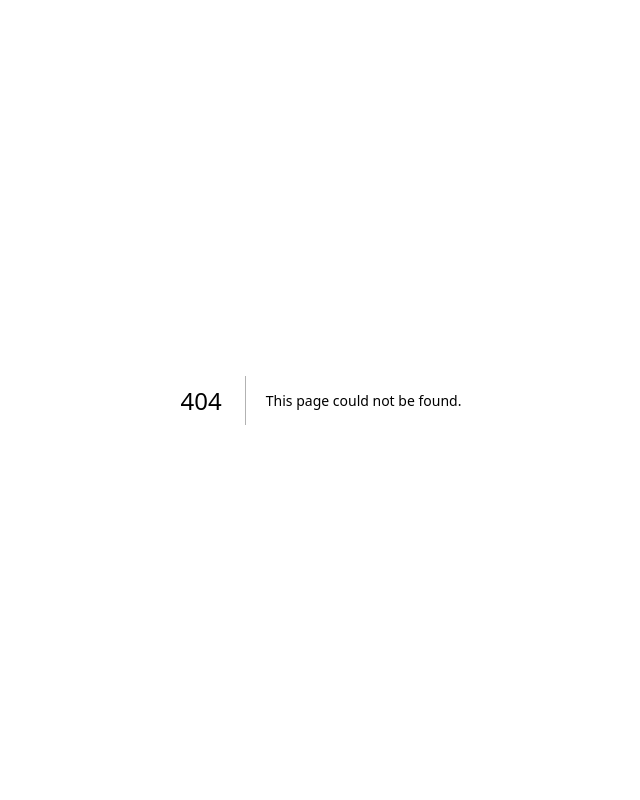
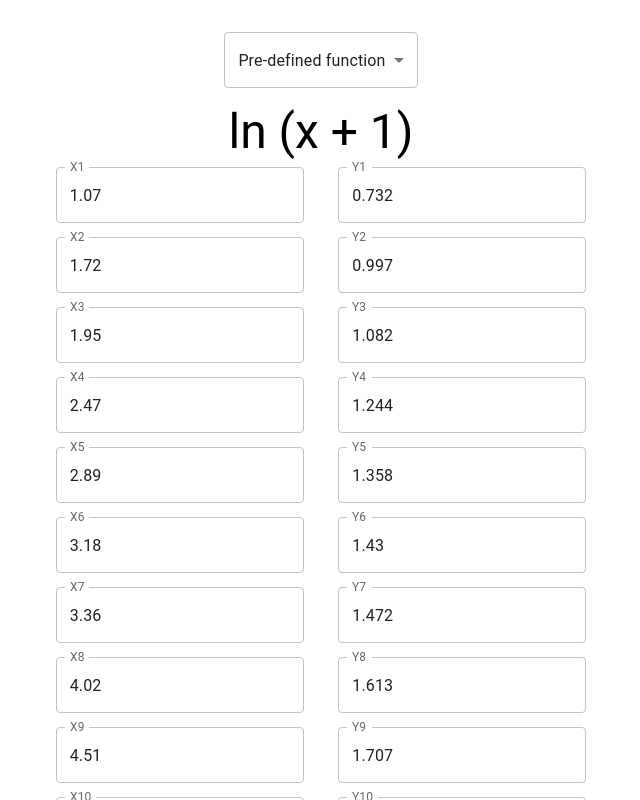
Before and after one commit to Ben-Sicat/mp5, a Next.js app: page /interpolation in a window 1280 px wide. Before the commit this address had no page. Shown: the whole page, without its empty margins (319-959 px from the left). Built offline with nearby package versions, Linux system fonts and the light colour scheme.

Commit message:
feat: lagrange interpolation

```diff
--- a/package.json
+++ b/package.json
@@ -23,6 +23,7 @@
   },
   "devDependencies": {
     "@types/node": "^18.15.11",
-    "@types/react": "^18.0.31"
+    "@types/react": "^18.0.31",
+    "@types/react-katex": "^3.0.0"
   }
 }
--- /dev/null
+++ b/src/pages/interpolation/index.jsx
@@ -0,0 +1,193 @@
+import { useEffect, useState } from 'react';
+import { Typography, Box, FormControl, Select, MenuItem, TextField, Button } from '@mui/material';
+import round from '../../functions/Round';
+import { InlineMath, BlockMath } from 'react-katex';
+
+const rootContainer = {
+  padding: '2em',
+  display: 'flex',
+  width: '100%',
+  height: '100vh',
+  flexDirection: "column",
+  alignItems: 'center',
+  color: 'black',
+  backgroundColor: 'white',
+}
+
+const coordinatesContainer = {
+  display: 'flex',
+  width: '600px',
+  height: '100%',
+  justifyContent: 'space-evenly',
+  alignItems: 'center',
+  maxHeight: '70px'
+}
+
+function CoordinatesInput() {
+  const [option, setOption] = useState('predefined');
+  const [numberOfPoints, setNumberOfPoints] = useState(0);
+  const [coordinates, setCoordinates] = useState([]);
+  const [xValue, setXValue] = useState(0);
+  const [isInterpolated, setIsInterpolated] = useState(false);
+  const [interpolatedValue, setInterpolatedValue] = useState(0);
+
+  useEffect(() => {
+    if (option == "predefined") {
+      return setCoordinates([[
+        1.07,
+        0.732
+      ],
+      [
+        1.72,
+        0.997
+      ],
+      [
+        1.95,
+        1.082
+      ],
+      [
+        2.47,
+        1.244
+      ],
+      [
+        2.89,
+        1.358
+      ],
+      [
+        3.18,
+        1.43
+      ],
+      [
+        3.36,
+        1.472
+      ],
+      [
+        4.02,
+        1.613
+      ],
+      [
+        4.51,
+        1.707
+      ],
+      [
+        5.26,
+        1.834
+      ]]);
+    }
+    setCoordinates([]);
+  }, [option])
+
+  const handleCoordinateChange = (coordinateIndex, valueIndex) => (event) => {
+    const value = parseFloat(event.target.value);
+    setCoordinates((prevCoordinates) => {
+      const newCoordinates = [...prevCoordinates];
+      newCoordinates[coordinateIndex][valueIndex] = value;
+      return newCoordinates;
+    });
+  };
+
+  const onNumberOfPointsChange = (event) => {
+    try {
+      const value = parseInt(event.target.value);
+      setNumberOfPoints(value);
+      if (value >= 10) {
+        setCoordinates(Array(value).fill([null, null]));
+      }
+    } catch (e) {
+      return;
+    }
+  };
+
+  function handleXValueChange(e) {
+    setXValue(e.target.value);
+  }
+
+  function handleOptionChange(e) {
+    setOption(e.target.value);
+  }
+
+  function handleInterpolate() {
+    setIsInterpolated(true);
+  }
+
+  function handleSubmit(event) {
+    event.preventDefault();
+    let value = 0;
+    for (let i = 0; i < coordinates.length; i++) {
+      let temp = 1;
+      for (let j = 0; j < coordinates.length; j++) {
+        if (i !== j) {
+          temp *= (xValue - coordinates[j][0]) / (coordinates[i][0] - coordinates[j][0])
+        }
+      }
+      value += coordinates[i][1] * temp;
+    }
+    console.log(coordinates);
+    setInterpolatedValue(value);
+    console.log(interpolatedValue);
+  };
+
+  return (
+    <Box sx={rootContainer}>
+      <Box sx={{ marginBottom: "1em"}}>
+        <FormControl fullWidth>
+            <Select
+              fullWidth
+              id="select"
+              defaultValue='predefined'
+              value={option}
+              onChange={handleOptionChange}
+            >
+            <MenuItem value={'predefined'}>Pre-defined function</MenuItem>
+            <MenuItem value={'defined'}>Define a set of points</MenuItem>
+          </Select>
+        </FormControl>
+      </Box>
+
+      {option == 'predefined' && <Typography variant="h3"> ln (x + 1) </Typography> }
+
+      <form onSubmit={handleSubmit}>
+        {coordinates.map((coordinate, index) => (
+          <Box sx={coordinatesContainer} key={index}>
+            <TextField
+              label={`X${index + 1}`}
+              type="input"
+              value={coordinate[0] || ''}
+              onChange={handleCoordinateChange(index, 0)}
+            />
+            <TextField
+              label={`Y${index + 1}`}
+              type="input"
+              value={coordinate[1] || ''}
+              onChange={handleCoordinateChange(index, 1)}
+            />
+          </Box>
+        ))}
+        <Box sx={{ display: 'flex', marginTop: "1em", marginBottom: ".5em", flexDirection: 'column', alignItems: 'center'}}>
+          <Box sx={coordinatesContainer}>
+            <TextField
+                label={`X`}
+                sx={{ marginBottom: '1em'}}
+                type="input"
+                value={xValue}
+                onChange={handleXValueChange}
+              />
+              <TextField
+                label={`n`}
+                sx={{ marginBottom: '1em'}}
+                type="input"
+                value={numberOfPoints}
+                onChange={onNumberOfPointsChange}
+              />
+          </Box>
+          <Button type="submit" variant="contained" color="primary" onClick={handleInterpolate}>
+            Interpolate
+          </Button>
+          <Typography sx={{ marginTop: "1em", marginBottom: '1em'}} variant="h4">{isInterpolated && `P${numberOfPoints}(${xValue}) = ${round(interpolatedValue,3)}`}</Typography>
+        </Box>
+      </form>
+    </Box>
+  );
+}
+
+export default CoordinatesInput;
--- a/src/pages/root-finding/index.jsx
+++ b/src/pages/root-finding/index.jsx
@@ -14,7 +14,7 @@ import { testBisection } from '../../functions/rootFindBisection'
 
 const cantarell = Cantarell({ subsets: ["latin"], weight: "700"})
 
-const rootContainer = {
+export const rootContainer = {
   display: 'flex',
   width: '100%',
   height: '100vh',
@@ -37,7 +37,7 @@ const headerContainer = {
   backgroundColor: "#1565c0"
 }
 
-const formContainer = {
+export const formContainer = {
   display: "flex",
   flexDirection: "column",
   width: "100%",
--- a/src/pages/taylor-approximation/components/ErrorPropagation.jsx
+++ b/src/pages/taylor-approximation/components/ErrorPropagation.jsx
@@ -190,7 +190,7 @@ function ErrorPropagation() {
             </Box>
           </Box>
 
-
+{/*  */}
         </>}
 
         <Typography sx={{ marginTop: "1em"}}> <a href="https://mathjs.org/docs/expressions/parsing.html" target="_blank"> Syntax guide </a></Typography>
--- a/src/styles/globals.css
+++ b/src/styles/globals.css
@@ -87,12 +87,7 @@ body {
 
 body {
   color: rgb(var(--foreground-rgb));
-  background: linear-gradient(
-      to bottom,
-      transparent,
-      rgb(var(--background-end-rgb))
-    )
-    rgb(var(--background-start-rgb));
+  background-color: white;
 }
 
 a {
```
Also changed, not shown: src/pages/index.js (+2 -105 lines), 1 other file (tests, documents, lock files or other folders).
